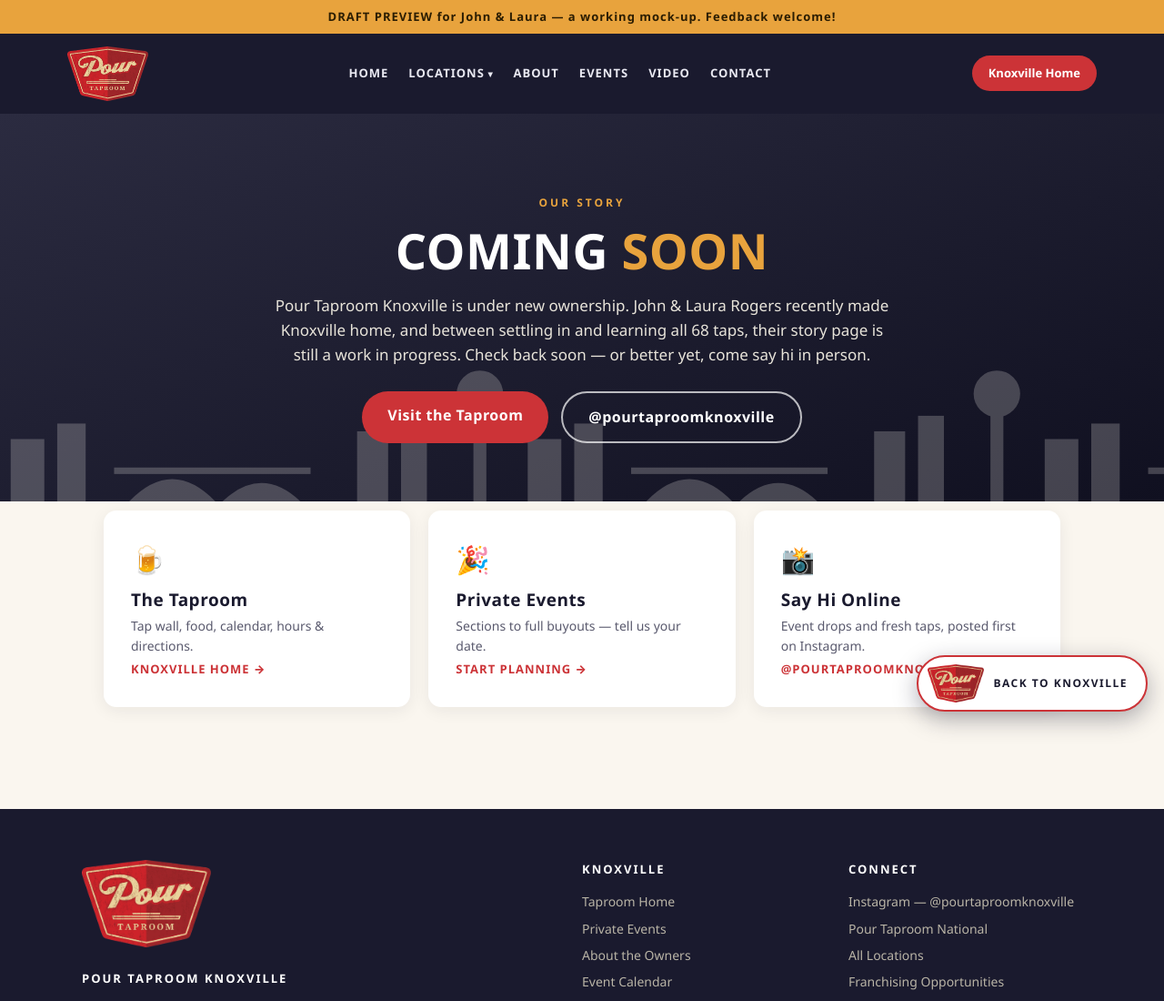
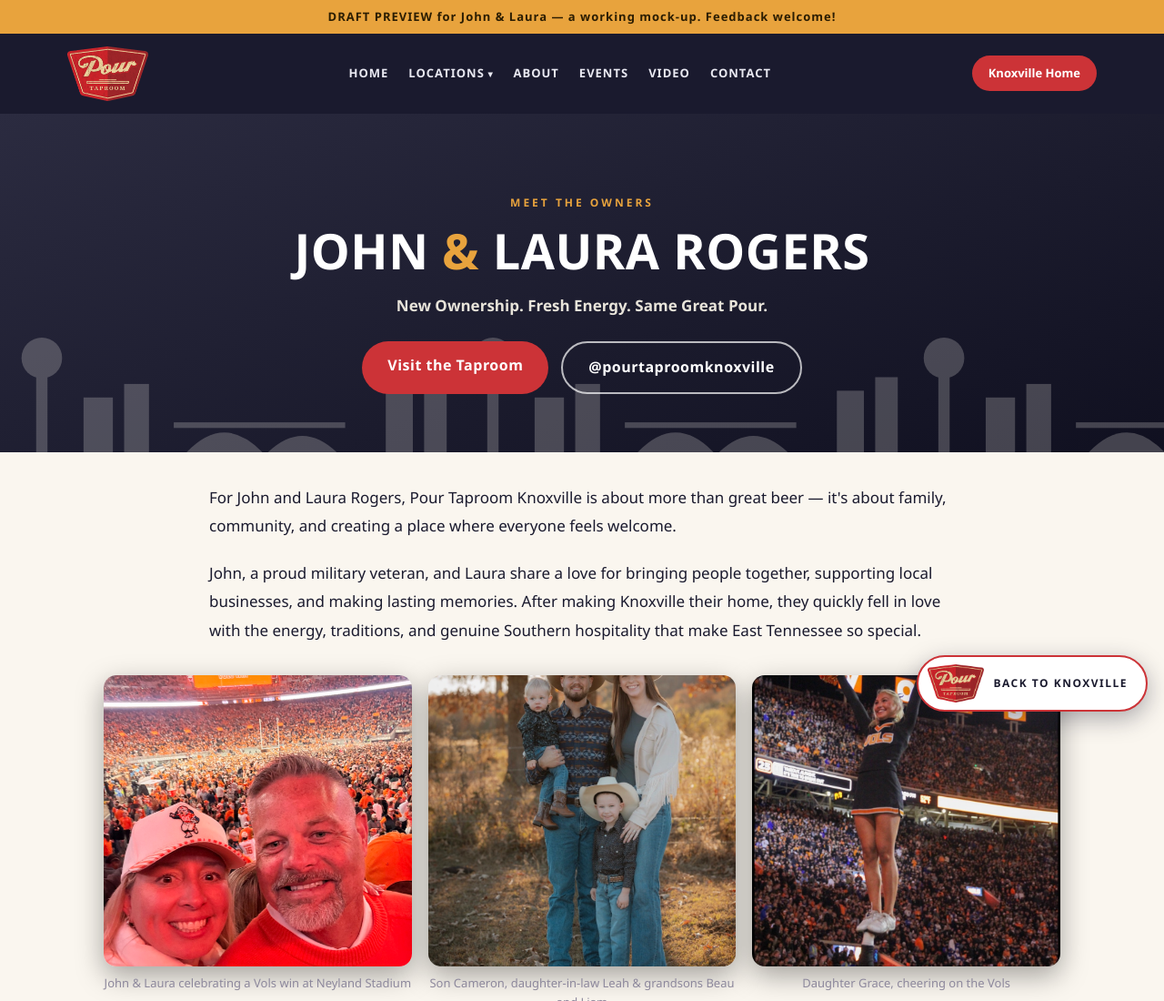
Before and after one commit to ramonballester-ops/pour-knoxville-preview, a plain HTML site: page about/index.html in a window 1280 px wide. Shown: the top 1100 px of the page at 91% size. Drawn offline with Linux system fonts and the light colour scheme.

Commit message:
Meet the Owners page: John & Laura Rogers bio + family photos
Bio text supplied by Laura Rogers (Nov 15 email). Adds three photos,
replaces the Coming Soon placeholder, updates the home-page teaser card,
and drops Durham from the nav.

Co-Authored-By: Claude Fable 5 <noreply@anthropic.com>

```diff
--- a/about/index.html
+++ b/about/index.html
@@ -3,10 +3,20 @@
 <head>
 <meta charset="UTF-8">
 <meta name="viewport" content="width=device-width, initial-scale=1.0">
-<title>About Us - Pour Taproom Knoxville</title>
-<meta name="description" content="Meet John &amp; Laura Rogers, the new owners of Pour Taproom Knoxville — full story coming soon.">
+<title>Meet the Owners - Pour Taproom Knoxville</title>
+<meta name="description" content="Meet John &amp; Laura Rogers, the owners of Pour Taproom Knoxville. New ownership, fresh energy, same great pour — family, community and craft beer in the Old City.">
 <link rel="icon" href="../images/cropped-Logo_red-01.png">
 <link rel="stylesheet" href="../css/styles.css">
+<style>
+.owners-photos{display:grid;grid-template-columns:repeat(3,1fr);gap:18px;margin:34px 0}
+.owners-photos figure{margin:0}
+.owners-photos img{width:100%;height:320px;object-fit:cover;border-radius:14px;display:block;box-shadow:0 10px 30px rgba(0,0,0,.35)}
+.owners-photos figcaption{font-size:13px;color:#8d889c;margin-top:8px;text-align:center}
+.owners-bio{max-width:820px;margin:0 auto;font-size:17px;line-height:1.85}
+.owners-bio p{margin:0 0 20px}
+.owners-bio .pull{font-size:20px;font-weight:700;color:var(--gold);text-align:center;margin:30px 0;line-height:1.5}
+@media(max-width:760px){.owners-photos{grid-template-columns:1fr}.owners-photos img{height:300px}}
+</style>
 </head>
 <body>
 <div class="preview-banner">DRAFT PREVIEW for John &amp; Laura — a working mock-up. Feedback welcome!</div>
@@ -22,7 +32,6 @@
         <div class="dd-menu">
           <a href="https://pourtaproomatlanta.com/" target="_blank" rel="noopener">Atlanta</a>
           <a href="https://pourtaproomcharleston.com/" target="_blank" rel="noopener">Charleston</a>
-          <a href="https://www.pourtaproomdurham.com/" target="_blank" rel="noopener">Durham</a>
           <a href="https://pourtaproomellicottville.godaddysites.com/" target="_blank" rel="noopener">Ellicottville</a>
           <a href="https://jaxpourtaproom.com/" target="_blank" rel="noopener">Jacksonville</a>
           <a href="../">Knoxville</a>
@@ -39,14 +48,48 @@
 
 <div class="page-hero" style="background:linear-gradient(160deg,#2b2b40,#101020)">
   <div class="sky-hero"><svg viewBox="0 0 1200 120" preserveAspectRatio="xMidYMax slice" xmlns="http://www.w3.org/2000/svg" aria-hidden="true"><g fill="#faf6ef"><g transform="translate(0,0)"><rect x="26" y="64" width="24" height="56"/><rect x="60" y="52" width="20" height="68"/><rect x="116" y="50" width="10" height="70"/><circle cx="121" cy="35" r="18"/><rect x="158" y="70" width="26" height="50"/><rect x="194" y="58" width="22" height="62"/><rect x="238" y="92" width="152" height="5"/><path d="M248,120 Q283,82 318,120 Z"/><path d="M320,120 Q352,88 384,120 Z"/></g><g transform="translate(400,0)"><rect x="26" y="64" width="24" height="56"/><rect x="60" y="52" width="20" height="68"/><rect x="116" y="50" width="10" height="70"/><circle cx="121" cy="35" r="18"/><rect x="158" y="70" width="26" height="50"/><rect x="194" y="58" width="22" height="62"/><rect x="238" y="92" width="152" height="5"/><path d="M248,120 Q283,82 318,120 Z"/><path d="M320,120 Q352,88 384,120 Z"/></g><g transform="translate(800,0)"><rect x="26" y="64" width="24" height="56"/><rect x="60" y="52" width="20" height="68"/><rect x="116" y="50" width="10" height="70"/><circle cx="121" cy="35" r="18"/><rect x="158" y="70" width="26" height="50"/><rect x="194" y="58" width="22" height="62"/><rect x="238" y="92" width="152" height="5"/><path d="M248,120 Q283,82 318,120 Z"/><path d="M320,120 Q352,88 384,120 Z"/></g></g></svg></div>
-  <span class="kicker" style="color:var(--gold)">Our Story</span>
-  <h1>Coming <em>Soon</em></h1>
-  <p>Pour Taproom Knoxville is under new ownership. John &amp; Laura Rogers recently made Knoxville home, and between settling in and learning all 68 taps, their story page is still a work in progress. Check back soon — or better yet, come say hi in person.</p>
+  <span class="kicker" style="color:var(--gold)">Meet the Owners</span>
+  <h1>John <em>&amp;</em> Laura Rogers</h1>
+  <p><b>New Ownership. Fresh Energy. Same Great Pour.</b></p>
   <div class="cta-row">
     <a class="btn btn-red" href="../">Visit the Taproom</a>
     <a class="btn btn-ghost" href="https://www.instagram.com/pourtaproomknoxville/" target="_blank" rel="noopener">@pourtaproomknoxville</a>
   </div>
 </div>
+
+<section class="section" style="padding-top:34px">
+  <div class="owners-bio">
+    <p>For John and Laura Rogers, Pour Taproom Knoxville is about more than great beer — it's about family, community, and creating a place where everyone feels welcome.</p>
+    <p>John, a proud military veteran, and Laura share a love for bringing people together, supporting local businesses, and making lasting memories. After making Knoxville their home, they quickly fell in love with the energy, traditions, and genuine Southern hospitality that make East Tennessee so special.</p>
+  </div>
+  <div class="owners-photos">
+    <figure>
+      <img src="../images/knox-owners-john-laura.jpg" alt="John and Laura Rogers smiling in the stands at Neyland Stadium after a Tennessee Vols win">
+      <figcaption>John &amp; Laura celebrating a Vols win at Neyland Stadium</figcaption>
+    </figure>
+    <figure>
+      <img src="../images/knox-rogers-family.jpg" alt="Cameron and Leah Rogers in cowboy hats with grandsons Beau and Liam in a fall field">
+      <figcaption>Son Cameron, daughter-in-law Leah &amp; grandsons Beau and Liam</figcaption>
+    </figure>
+    <figure>
+      <img src="../images/knox-grace-vols.jpg" alt="Grace Rogers cheerleading for the Tennessee Vols at Neyland Stadium">
+      <figcaption>Daughter Grace, cheering on the Vols</figcaption>
+    </figure>
+  </div>
+  <div class="owners-bio">
+    <p><b>Family is at the heart of everything they do.</b> John and Laura are proud parents of two children and grandparents to two wonderful grandsons, Beau and Liam.</p>
+    <p>They are incredibly proud of their son, <b>Cameron Rogers</b>, who serves his community as a detective in Conway, Arkansas. Cameron is married to their wonderful daughter-in-law, <b>Leah Rogers</b>, and family continues to be one of John and Laura's greatest blessings.</p>
+    <p>Their daughter, <b>Grace</b>, is a cheerleader at the University of Tennessee, making the Rogers family especially passionate about all things orange and white. Whether cheering on the Vols at Neyland Stadium, celebrating Tennessee traditions, or spending time with their children and grandchildren, family and community are always at the center of their lives.</p>
+    <p>Laura is also the owner of <b>BidDayz Greek Store &amp; Embroidery</b>, a Knoxville-based business specializing in Greek apparel, custom embroidery, and personalized merchandise. Through BidDayz, she has built strong connections with the University of Tennessee community, local organizations, and fellow small business owners.</p>
+    <p>When the opportunity came to take ownership of Pour Taproom Knoxville, John and Laura saw more than a business opportunity. They saw a chance to create something special — a welcoming gathering place where locals, visitors, families, and friends can come together to enjoy great drinks, good food, and even better company.</p>
+    <p>Their vision is simple: <b>honor what makes Pour Taproom special while bringing fresh energy, exciting events, and a personal touch to the experience.</b></p>
+    <p>From Tennessee game days and trivia nights to casual afternoons and evenings with friends, John and Laura want Pour Taproom to be a place where everyone feels like part of the family.</p>
+    <p>As proud Knoxville business owners, they look forward to supporting local breweries, giving back to the community, honoring fellow veterans, and continuing to make Pour Taproom a favorite Old City destination.</p>
+    <p>For the Rogers family, it's not just about what's on tap — <b>it's about the people gathered around it.</b></p>
+    <p class="pull">Come as you are. Pour what you love. Stay for the memories.</p>
+    <p style="text-align:center"><b>John &amp; Laura Rogers</b><br>Proud Owners&nbsp;|&nbsp;Pour Taproom Knoxville</p>
+  </div>
+</section>
 
 <section class="section" style="padding-top:10px">
   <div class="strip">
```
Also changed, not shown: index.html (+1 -1 lines), images/knox-grace-vols.jpg (added), images/knox-owners-john-laura.jpg (added), images/knox-rogers-family.jpg (added).
